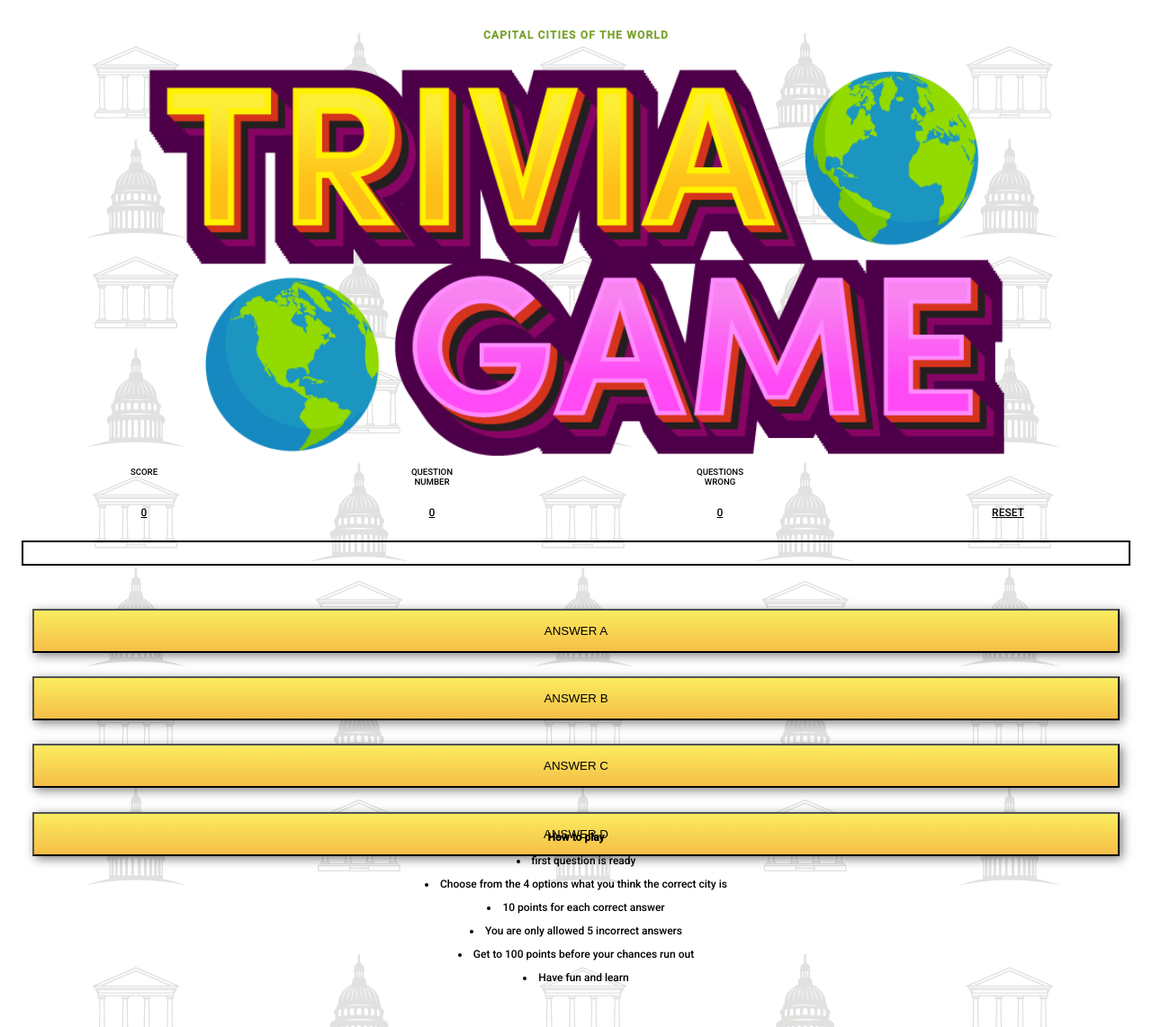
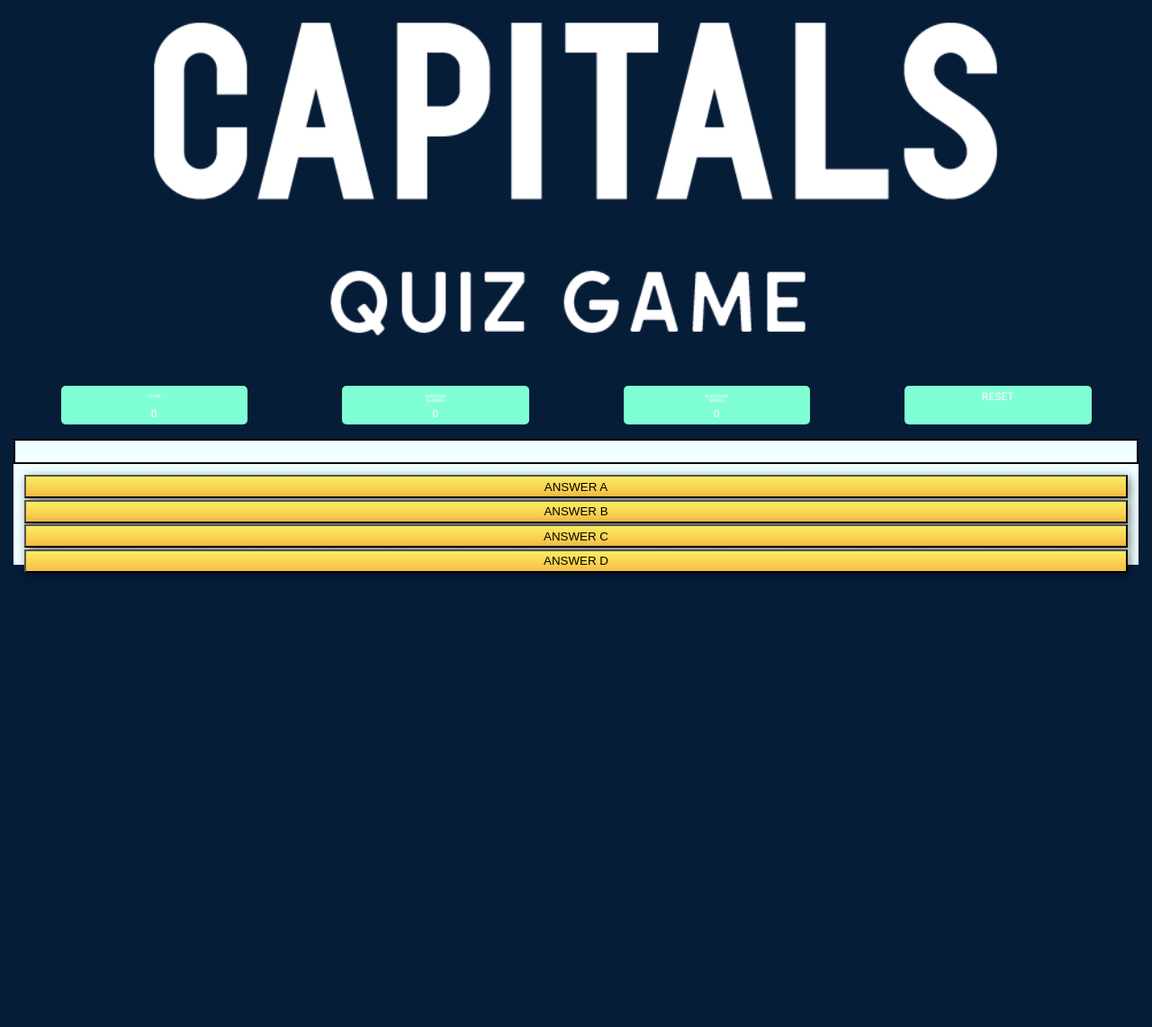
Before and after one commit to thomasjfcaldwell/project1-capitalsoftheworld-trivia-game, a PHP site: page / in a window 1280 px wide. Shown: the whole page at 90% size. After the commit the page ends 641 px from the top, so only its background shows below. Run offline with PHP 8.4, Linux system fonts and the light colour scheme.

Commit message:
redesign start

```diff
--- a/index.html
+++ b/index.html
@@ -7,31 +7,34 @@
 		<title>Capital Cities Of The World</title>
 	</head>
 	<body>
-		<div id = "wrapper"></div>
+		<div id = "wrapper">
 		<header>
-			<h1 id="headergame">Capital Cities Of The World</h1>
 			<img
 				id="triviaheader"
-				src="images/trivia-game-heading.1.png"
+				src="images/Asset 1.png"
 				alt="game heading"
 			/>
 		</header>
 		<div class="gameinfo">
-			<p class="gameinfobuttons">score</p>
+			<div class="gameinfobutton-container">
+				<p class="gameinfobuttons">score</p>
+				<div class="topbuttons" id="score">score</div>
+			</div>
+			<div class="gameinfobutton-container">
 			<p class="gameinfobuttons">question <br />Number</p>
+			<div class="topbuttons" id="question number">question</div>
+			</div>
+			<div class="gameinfobutton-container">
 			<p class="gameinfobuttons">
 				questions<br />
 				wrong
 			</p>
+			<div class="topbuttons" id="wrong answers">Wrong Answers</div>
+			</div>
+			<div class="gameinfobutton-container">
+              <div class="topbuttons" id="reset button">Reset</div>
+			</div>
 		</div>
-
-		<div class="toparea">
-			<div class="topbuttons" id="score">score</div>
-			<div class="topbuttons" id="question number">question</div>
-			<div class="topbuttons" id="wrong answers">Wrong Answers</div>
-			<div class="topbuttons" id="reset button">Reset</div>
-		</div>
-
 		<section id = 'winnermessage'>
 			<iframe src="https://giphy.com/embed/cOtvwSHKaFK3Ul1VVu" width="480" height="270" frameBorder="0" class="giphy-embed"
 				allowFullScreen></iframe>
@@ -46,7 +49,7 @@
 			<p><a href="https://giphy.com/gifs/someone-idea-lurker-10h8CdMQUWoZ8Y"></a></p>
 		</section>
 
-
+<div class="question__box">
 		<section id="question">
 			<div class="CapitalCity"></div>
 		</section>
@@ -57,9 +60,10 @@
 			<button class="button stylebuttons"  id="C" data-name="C">ANSWER C</button>
 			<button class="buttons stylebuttons" id="D" data-name="D">ANSWER D</button>
 		</section>
+		</div>
 
-		<section id ="rules">
-		<h1 class ='rulesofgame'>How to play</h1>
+		<section id ="rules"></section>
+		<!-- <h1 class ='rulesofgame'>How to play</h1>
 
 			<li class = "rulesofgame">first question is ready</li>
 			<li class = "rulesofgame">Choose from the 4 options what you think the correct city is</li>
@@ -69,8 +73,9 @@
 			<li class = "rulesofgame">Have fun and learn</li>
 </section>
 
-		</div>
+		</div> -->
 
 		<script src="script.js"></script>
+		</div>
 	</body>
 </html>
--- a/script.js
+++ b/script.js
@@ -4,7 +4,7 @@ let numWrongQuestions = 0;
 
 let score = 0;
 
-let url = 'https://ajayakv-rest-countries-v1.p.rapidapi.com/rest/v1/all';
+let url = 'https://restcountries.com/v3.1/all';
 
 let countries = [];
 
@@ -14,18 +14,15 @@ let questionNumber = 0;
 
 // Below is where I brought in the data to fill fil the questions
 
-fetch('https://ajayakv-rest-countries-v1.p.rapidapi.com/rest/v1/all', {
+fetch(`${url}`, {
 	method: 'GET',
-	headers: {
-		'x-rapidapi-host': 'ajayakv-rest-countries-v1.p.rapidapi.com',
-		'x-rapidapi-key': '9dad7becddmsh6715395af5b4c35p10b3fejsn35d607ff9598',
-	},
 })
 	.then((response) => {
 		return response.json();
 	}) // this is me bringing in the data and separating the counties and capitals in to objects
 	.then((response) => {
 		countries = response;
+		console.log(countries);
 		for (country of countries) {
 			let pair = {
 				cont: country.name,
@@ -44,7 +41,9 @@ fetch('https://ajayakv-rest-countries-v1.p.rapidapi.com/rest/v1/all', {
 		nextQuestion();
 		resetHandler();
 	})
-	.catch((err) => {});
+	.catch((err) => {
+		console.log(err);
+	});
 
 const question = document.querySelector('.CapitalCity');
 let currentQuestion;
@@ -58,7 +57,8 @@ function getQuestion() {
 
 	currentQ = countriesCapitals[currentQuestion].capital;
 
-	currentA = countriesCapitals[currentQuestion].cont;
+	currentA = countriesCapitals[currentQuestion].cont.common;
+	console.log(currentA);
 	question.innerHTML = `${countriesCapitals[currentQuestion].capital} is the capital of`;
 }
 // this is me bringing in the buttons from the html file
@@ -69,11 +69,11 @@ let answerD = document.querySelector('#D');
 
 // This is me bringing in the options for the answers. I also had to do a sort method so that that the answers were different buttons each time.
 function getAnswerOptions() {
-	let answers = [countriesCapitals[currentQuestion].cont];
+	let answers = [countriesCapitals[currentQuestion].cont.common];
 
 	for (let i = 0; i < 3; i++) {
 		const randomNumber = Math.floor(Math.random() * countriesCapitals.length);
-		const country = countriesCapitals[randomNumber].cont;
+		const country = countriesCapitals[randomNumber].cont.common;
 		answers.push(country);
 	}
 
--- a/styles.css
+++ b/styles.css
@@ -1,16 +1,18 @@
 @import url('https://fonts.googleapis.com/css2?family=Roboto:ital,wght@0,300;0,500;1,400&display=swap');
 
 body {
-	margin: auto 0;
-	background: url(images/background-for-project-1.1.png);
+	margin-inline: auto;
+	background: #061D38;
 	width: 100%;
 	font-family: 'Roboto', sans-serif;
 	font-size: 12px;
 }
 
-#wrapper {
-	padding: 1em;
+#wrapper{
+	width: calc(100% - 30px);
+	margin-inline: auto;
 }
+
 
 #headergame {
 	font-size: 1em;
@@ -27,34 +29,43 @@ body {
 	width: 75%;
 }
 
-.toparea {
+.gameinfo {
 	display: flex;
 	flex-direction: row;
 	width: 100%;
-}
-.gameinfo {
-	display: flex;
-	flex-direction: row;
-	width: 75%;
+	justify-content: space-around;
+	margin-top: 20px;
 }
 .gameinfobuttons {
-	margin-top: 1em;
-	font-size: 0.8em;
+	font-size: 0.4em;
 	text-transform: uppercase;
 	flex: 1;
 	text-align: center;
+	color:aliceblue;
+	height: 3rem;
+}
+.gameinfobutton-container{
+	background-color: aquamarine;
+	display: flex;
+	flex-direction: column;
+	padding: 5px 10px;
+	border-radius: 5px;
+	width: 15%;
+	margin: 1rem 0;
 }
 .topbuttons {
-	padding: 1em;
 	font-size: 1em;
 	text-transform: uppercase;
 	flex: 1;
 	text-align: center;
-	text-decoration: underline;
+	color:aliceblue;
+}
+.question__box{
+	background-color: azure;
 }
 #question {
 	border: 2px black solid;
-	margin: 1em 2em 1em 2em;
+	/* margin: 1em 2em 1em 2em; */
 	padding: 1em;
 	align-items: center;
 	justify-content: center;
@@ -65,8 +76,8 @@ body {
 	display: grid;
 	margin: 0 auto;
 	grid-template-rows: 30% 30% 30% 30%;
-	padding: 3em;
-	grid-gap: 2.2em;
+	padding: 1em;
+	grid-gap: 0.1em;
 }
 
 .stylebuttons {
```
Also changed, not shown: images/Asset 1.png (added).
